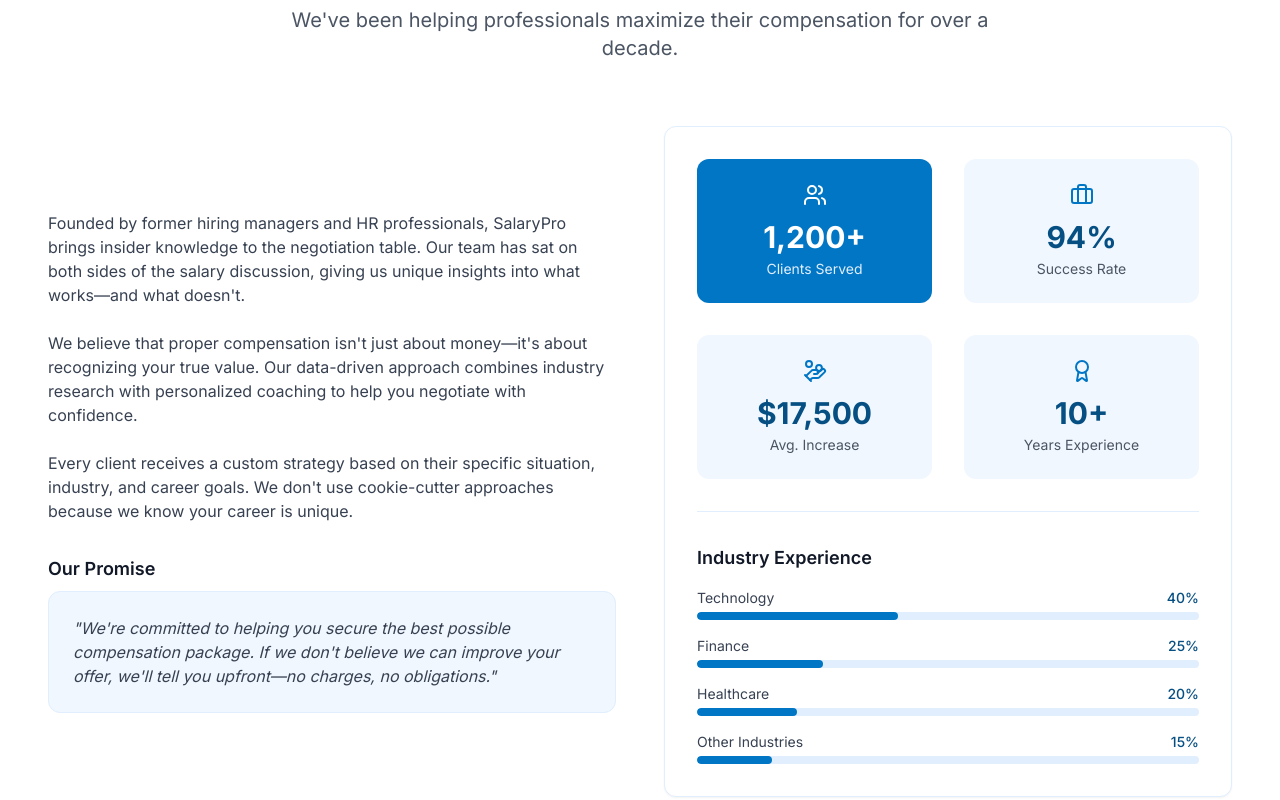
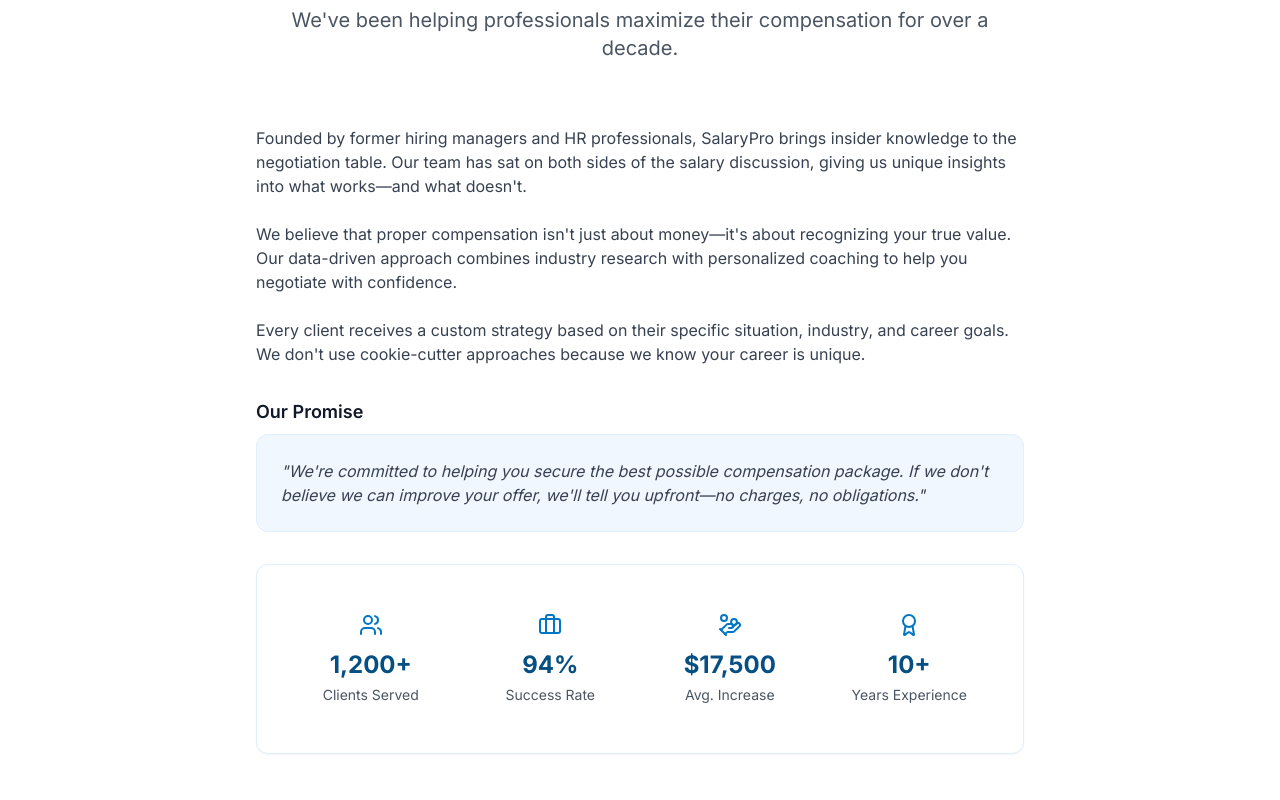
Before and after one commit to kevinrmccraney/salary-spark-landing, a React (Vite) app: page / in a window 1280 px wide. Shown: the part 2640-3440 px from the top of the page. Built offline with nearby package versions, Linux system fonts and the light colour scheme.

Commit message:
Remove charts from About section
Removes the charts and graphs section from the About component.

```diff
--- a/src/components/About.tsx
+++ b/src/components/About.tsx
@@ -1,28 +1,5 @@
 
 import { Award, Briefcase, HandCoins, Users } from "lucide-react";
-
-const stats = [
-  {
-    icon: <Users className="h-6 w-6 text-salary-600" />,
-    value: "1,200+",
-    label: "Clients Served",
-  },
-  {
-    icon: <Briefcase className="h-6 w-6 text-salary-600" />,
-    value: "94%",
-    label: "Success Rate",
-  },
-  {
-    icon: <HandCoins className="h-6 w-6 text-salary-600" />,
-    value: "$17,500",
-    label: "Avg. Increase",
-  },
-  {
-    icon: <Award className="h-6 w-6 text-salary-600" />,
-    value: "10+",
-    label: "Years Experience",
-  },
-];
 
 const About = () => {
   return (
@@ -37,8 +14,7 @@ const About = () => {
           </p>
         </div>
 
-        <div className="grid lg:grid-cols-2 gap-12 items-center">
-          <div>
+        <div className="space-y-8 max-w-3xl mx-auto">
           <div className="space-y-6 text-gray-700">
             <p>
               Founded by former hiring managers and HR professionals, SalaryPro brings insider knowledge to the negotiation table. Our team has sat on both sides of the salary discussion, giving us unique insights into what works—and what doesn't.
@@ -59,74 +35,36 @@ const About = () => {
               </p>
             </div>
           </div>
+
+          <div className="bg-white rounded-xl shadow-sm border border-salary-100 p-8 mt-8">
+            <div className="grid grid-cols-2 md:grid-cols-4 gap-4">
+              <div className="text-center p-4">
+                <div className="flex justify-center mb-3">
+                  <Users className="h-6 w-6 text-salary-600" />
                 </div>
-
-          <div className="bg-white rounded-xl shadow-sm border border-salary-100 p-8">
-            <div className="grid grid-cols-2 gap-8">
-              {stats.map((stat, index) => (
-                <div
-                  key={index}
-                  className={
-                    index === 0
-                      ? "text-center p-6 rounded-lg bg-salary-600 text-white"
-                      : "text-center p-6 rounded-lg bg-salary-50 text-gray-900"
-                  }
-                >
+                <div className="text-2xl font-bold mb-1 text-salary-800">1,200+</div>
+                <div className="text-sm text-gray-600">Clients Served</div>
+              </div>
+              <div className="text-center p-4">
                 <div className="flex justify-center mb-3">
-                    {index === 0 ? (
-                      <Users className="h-6 w-6 text-white" />
-                    ) : (
-                      stat.icon
-                    )}
+                  <Briefcase className="h-6 w-6 text-salary-600" />
                 </div>
-                  <div
-                    className={
-                      index === 0
-                        ? "text-2xl md:text-3xl font-bold mb-1 text-white"
-                        : "text-2xl md:text-3xl font-bold mb-1 text-salary-800"
-                    }
-                  >
-                    {stat.value}
+                <div className="text-2xl font-bold mb-1 text-salary-800">94%</div>
+                <div className="text-sm text-gray-600">Success Rate</div>
               </div>
-                  <div
-                    className={
-                      index === 0
-                        ? "text-sm text-salary-100"
-                        : "text-sm text-gray-600"
-                    }
-                  >
-                    {stat.label}
+              <div className="text-center p-4">
+                <div className="flex justify-center mb-3">
+                  <HandCoins className="h-6 w-6 text-salary-600" />
                 </div>
+                <div className="text-2xl font-bold mb-1 text-salary-800">$17,500</div>
+                <div className="text-sm text-gray-600">Avg. Increase</div>
               </div>
-              ))}
+              <div className="text-center p-4">
+                <div className="flex justify-center mb-3">
+                  <Award className="h-6 w-6 text-salary-600" />
                 </div>
-
-            <div className="mt-8 pt-8 border-t border-salary-100">
-              <h3 className="text-lg font-semibold text-gray-900 mb-4">
-                Industry Experience
-              </h3>
-              <div className="space-y-4">
-                {[
-                  { industry: "Technology", percentage: 40 },
-                  { industry: "Finance", percentage: 25 },
-                  { industry: "Healthcare", percentage: 20 },
-                  { industry: "Other Industries", percentage: 15 },
-                ].map((item, index) => (
-                  <div key={index}>
-                    <div className="flex justify-between text-sm mb-1">
-                      <span className="text-gray-700">{item.industry}</span>
-                      <span className="text-salary-800 font-medium">
-                        {item.percentage}%
-                      </span>
-                    </div>
-                    <div className="h-2 bg-salary-100 rounded-full overflow-hidden">
-                      <div
-                        className="h-full bg-salary-600 rounded-full"
-                        style={{ width: `${item.percentage}%` }}
-                      ></div>
-                    </div>
-                  </div>
-                ))}
+                <div className="text-2xl font-bold mb-1 text-salary-800">10+</div>
+                <div className="text-sm text-gray-600">Years Experience</div>
               </div>
             </div>
           </div>
```
Lines whose indentation alone changed are shown as unchanged.
